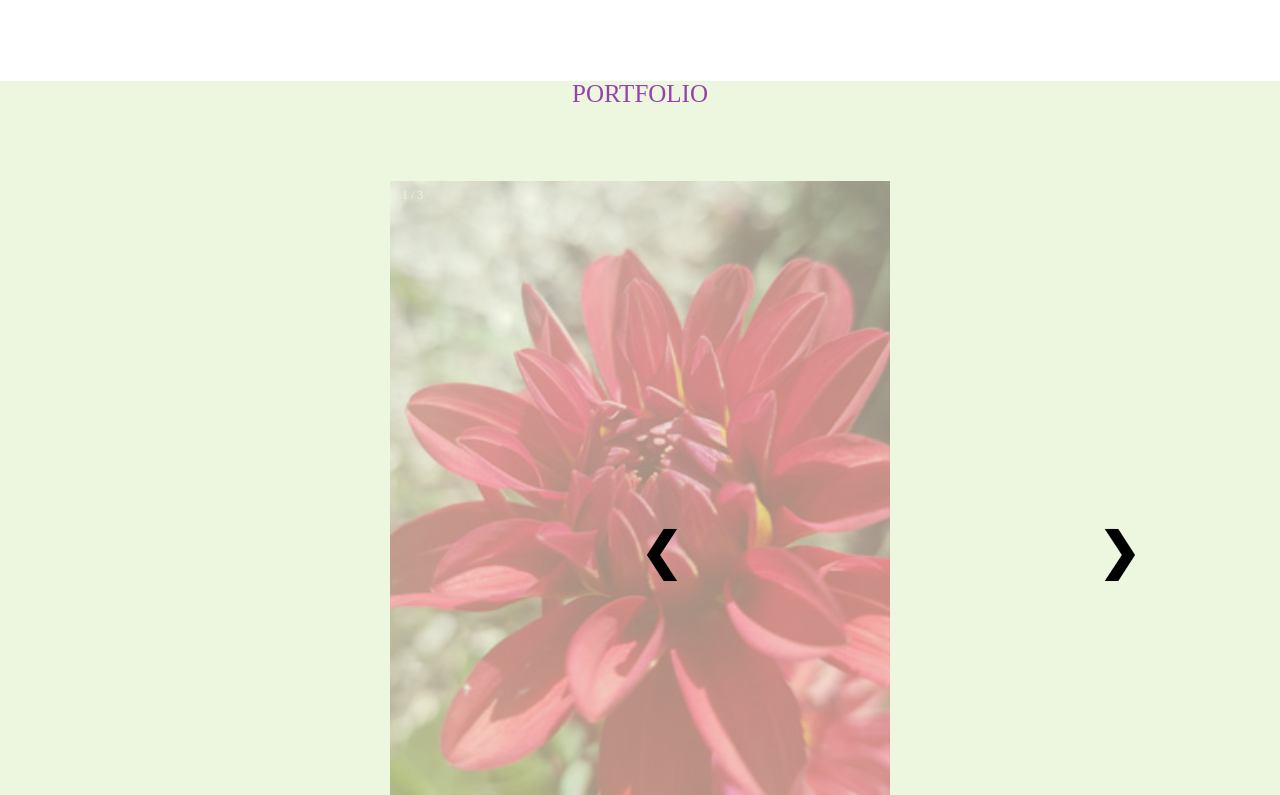
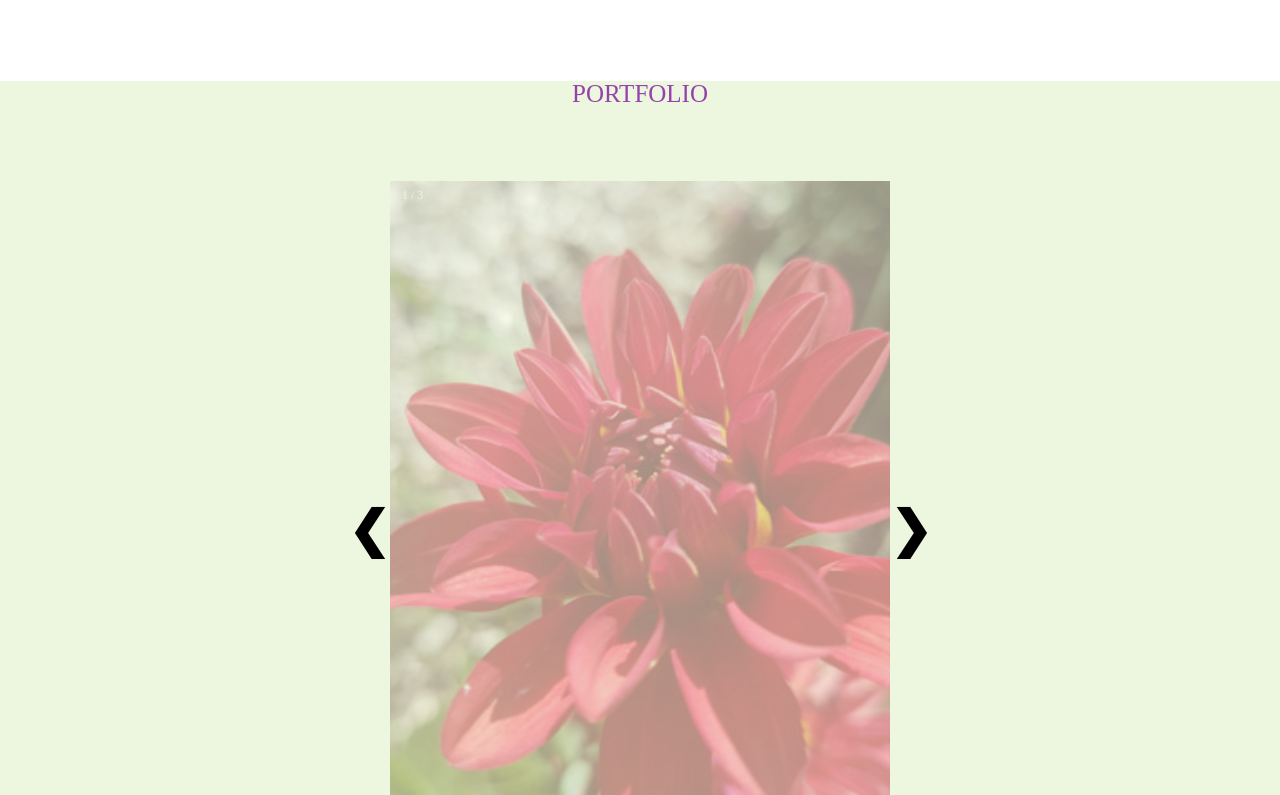
Before and after one commit to DecroueLaura/cv, a plain HTML site: page fiche.html in a window 1280 px wide. Shown: the part 2999-3794 px from the top of the page. Drawn offline with Linux system fonts and the light colour scheme.

Commit message:
solution pour arrow

```diff
--- a/css/fiche.css
+++ b/css/fiche.css
@@ -178,7 +178,7 @@ header>div>h2{
 /* bulle */
 .circle{
 	display:block;
-	background: silver;
+	background: #9443AB;
 	border-radius: 50%;
 	width: 200px;
 	height: 200px;
@@ -250,7 +250,6 @@ header>div>h2{
 	margin: 50px 20px;
 }
 
-
 .dip{
 	overflow: hidden;
 	-webkit-border-radius:150px;
@@ -321,17 +320,19 @@ header>div>h2{
 .prev, .next {
   cursor: pointer;
   position: absolute;
-  top: 50%;
+  top: 46%;
   width: auto;
-  margin-top: -22px;
-  padding: 0px;
+  margin-top: -222px;
+  padding: 208px;
   color: black;
   font-weight: bolder;
   font-size: 50px;
-  transition: 0.6s ease;
   border-radius: 0 3px 3px 0;
   user-select: none;
-	transform: translate(0 -50%);
+	-webkit-user-select: none;
+}
+.arrow{
+	text-align: initial;
 }
 /* Position the "next button" to the right */
 .next {
--- a/fiche.html
+++ b/fiche.html
@@ -176,8 +176,10 @@
               <img src="img/Fleurs-Fruits/img4.jpg" style="width:100%">
               <div class="text">Caption Three</div>
             </div>
-            <a class="prev" onclick="plusSlides(-1)">&#10094;</a>
-            <a class="next" onclick="plusSlides(1)">&#10095;</a>
+            <div class="arrow">
+              <a class="prev" onclick="plusSlides(-1)">&#10094;</a>
+              <a class="next" onclick="plusSlides(1)">&#10095;</a>
+            </div>
           </div>
 
           <!-- <div class="cadre-demo1">
```
Also changed, not shown: 1 other file.
